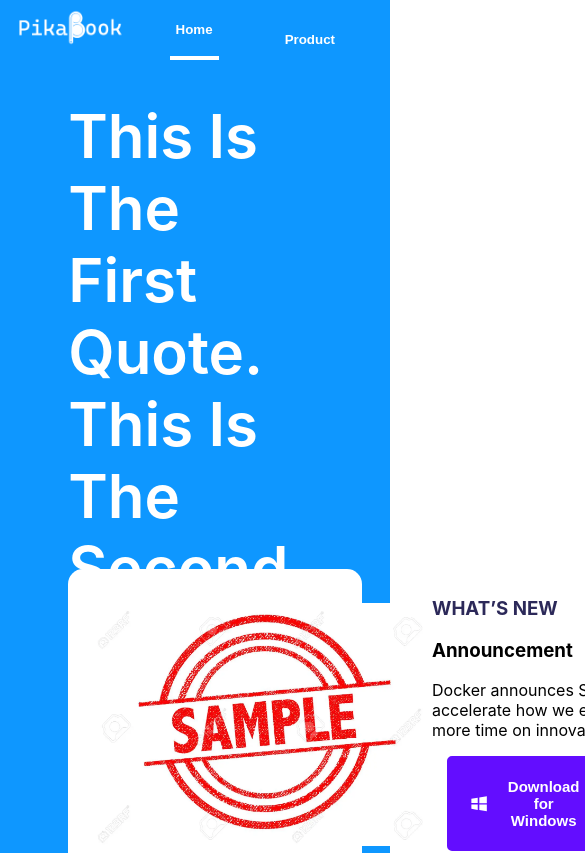
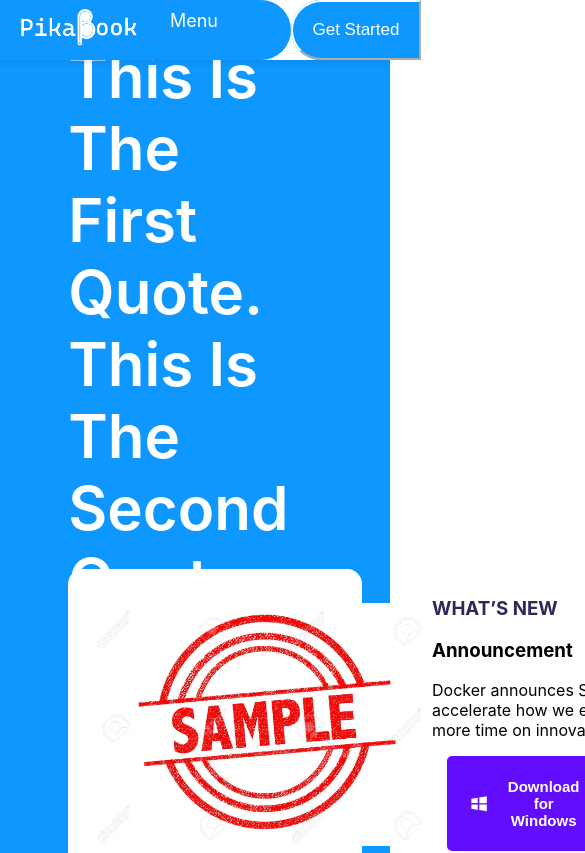
Before and after one commit to kurel-prog/demo-day-website, a React (Create React App) app: page / in a window 390 px wide. Shown: the top 853 px of the page, 585 px wide, since content can reach past the window. Built offline with nearby package versions, Linux system fonts and the light colour scheme.

Commit message:
5/13/2022 Trung: Nav/respo

```diff
--- a/src/App.css
+++ b/src/App.css
@@ -1,6 +1,14 @@
 .App {
   text-align: center;
   color: white;
+}
+
+.nav-fixed-container
+{
+  position: fixed;
+  width: 100%;
+  z-index: 3;
+  top: 0;
 }
 
 .App-nav-container {
@@ -26,7 +34,7 @@
 }
 
 .App-nav-bar {
-  height: 100%;
+  /*height: 100%;*/
   display: flex;
   flex-direction: row;
   align-items: flex-end;
@@ -61,17 +69,107 @@
 }
 
 .App-nav-get-started {
-  padding: 10px 24px;
-  border: 0px;
-  border-radius: 5px;
-  background-color: #0c81ef;
+  height: 100%;
+  background-color: #0E97FF;
+  border-bottom-left-radius: 30px;
+  border-top-left-radius: 30px;
+  width: 130px;
   color: white;
-  font-weight: 700;
-  margin-right: 15px;
-  font-size: 18px;
+  font-size: 17px;
+  border-color: white;
 }
 
-.App-nav-get-started:hover
+.menu-button
 {
-  cursor: pointer;
+  display: none;
 }
+
+@media screen and (max-width: 1000px){
+  .App-nav-bar-container
+  {
+    display: none;
+  }
+
+  .App-nav-container {
+    height: 60px;
+    background-color: white;
+    display: flex;
+    flex-direction: row;
+    justify-content: space-between;
+    align-items: center;
+    box-shadow: 0 3px 6px rgb(11 33 74 / 9%), 0 -2px 2px rgb(11 33 74 / 3%);
+    position: fixed;
+    width: 100%;
+    z-index: 3;
+  }
+  .App-nav-logo-container {
+    display: flex;
+    flex-direction: row;
+    /*justify-content: space-around;*/
+    align-items: center;
+    background-color: #0E97FF;
+    width: 300px;
+    height: 100%;
+    border-bottom-right-radius: 30px;
+    border-top-right-radius: 30px;
+    box-sizing: border-box;
+    padding-right: 60px;
+  }
+  .App-nav-logo {
+    height: 85%;
+    padding: 0 5px;
+  }
+
+  .App-nav-logo-container .menu-button {
+    display: block;
+    background-color: #0E97FF;
+    color: white;
+    font-size: 18px;
+    height: 100%;
+    line-height: 60px;
+    width: fit-content;
+    padding: 0 13px;
+    text-align: center;
+  }
+  .App-nav-logo-container p:hover
+  {
+    cursor: pointer;
+    background-color: white;
+    color: #2c2959;
+  }
+  .App-nav-get-started:hover
+  {
+    cursor: pointer;
+    color: #eeeaea;
+  }
+  .App-menu-respo-off
+  {
+    display: none;
+  }
+  .App-menu-respo-on
+  {
+    display: block;
+    height: fit-content;
+  }
+  .App-menu-respo-on  .App-nav-bar
+  {
+    background-color: #127ed3;
+    flex-direction: column;
+    align-items: center;
+    justify-content: space-around;
+    position: absolute;
+    width: 100%;
+    height: 350px;
+    margin-top: 60px;
+  }
+  .App-nav-bar-link-container,
+  .App-nav-bar-link-container-active
+  {
+    margin: 0px 30px;
+    background: unset;
+    border: unset;
+    color: black;
+    padding-bottom: 13px;
+    font-size: 18px;
+  }
+}
--- a/src/App.js
+++ b/src/App.js
@@ -12,14 +12,21 @@ import HomeScreen from "./screens/home/HomeScreen";
 
 function App() {
     const [onScreen, setOnScreen] = useState('Home');
+    const [onNav,setOnNav] = useState(false);
 
     useEffect(() => {}, [onScreen])
     return (
         <div>
+            <div className={'nav-fixed-container'}>
                 <div className='App-nav-container' >
                     <div className='App-nav-logo-container'  >
                         <img className='App-nav-logo' src={logo} />
+                        <p className={'menu-button'} onClick={()=>
+                        {
+                            setOnNav(!onNav)
+                        }}>Menu</p>
                     </div>
+                    <div className={'App-nav-bar-container'}>
                         <nav className='App-nav-bar' >
                             {
                                 base_routers.map(
@@ -41,10 +48,36 @@ function App() {
                                 )
                             }
                         </nav>
+                    </div>
                     <div className='App-nav-get-started' >
                         <button className='App-nav-get-started'>Get Started</button>
                     </div>
                 </div>
+                <div className={onNav?"App-menu-respo-on":"App-menu-respo-off"}>
+                    <nav className='App-nav-bar' >
+                        {
+                            base_routers.map(
+                                item =>
+                                    <button
+                                        onClick={() => setOnScreen(item.component)}
+                                        className={
+                                            onScreen === item.component ?
+                                                'App-nav-bar-link-container-active' :
+                                                'App-nav-bar-link-container'
+                                        }
+                                    >
+                                        <Link className='App-nav-bar-link'
+                                              to={item.link}
+                                        >
+                                            {item.component}
+                                        </Link>
+                                    </button>
+                            )
+                        }
+                    </nav>
+                </div>
+            </div>
+
             <Routes>
                 <Route path="/" element={<HomeScreen />} />
                 <Route path="about" element={<AboutUsScreen />} />
@@ -53,6 +86,9 @@ function App() {
                 <Route path="pricing" element={<Pricing />} />
                 <Route path="product" element={<ProductScreen />} />
             </Routes>
+            <footer>
+
+            </footer>
         </div>
     );
 }
```
Lines whose indentation alone changed are shown as unchanged.
